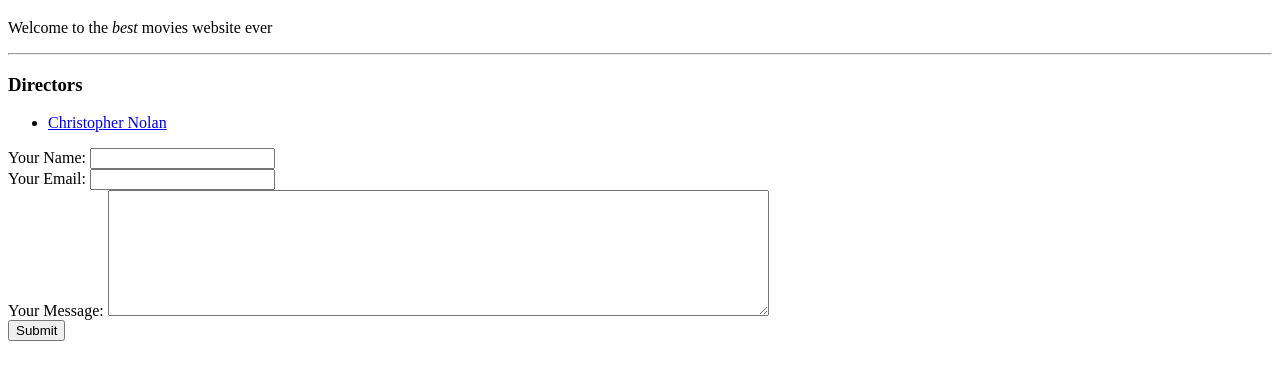
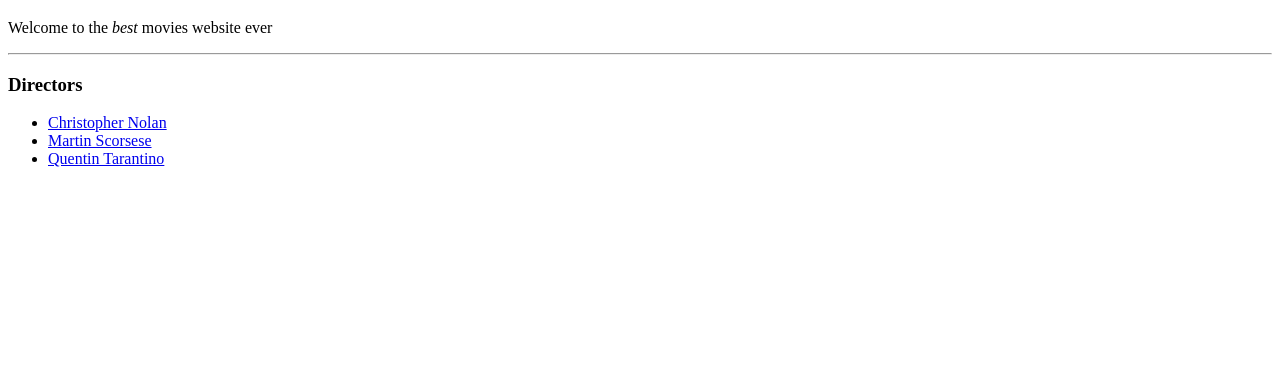
Before and after one commit to ibra33/Mavies, a plain HTML site: page index.html in a window 1280 px wide. Shown: the part 61-440 px from the top of the page. Drawn offline with Linux system fonts and the light colour scheme.

Commit message:
Add files via upload

```diff
--- a/index.html
+++ b/index.html
@@ -1,40 +1,25 @@
 <!DOCTYPE html>
 <html lang="en" dir="ltr">
   <head>
+
     <meta charset="utf-8">
     <title>Mavies</title>
-  </head>
-  <body>
-  <h1>Mavies</h1>
-  <p>Welcome to the <em>best</em> movies website ever</p>
-  <hr>
-  <h3>Directors</h3>
-  <ul>
-    <li><a href="Chris.html" target="_blank">Christopher Nolan</a></li>
-  </ul>
-
-  <form action="mailto:ibraheemhunaity5@gmail.com" method="post" enctype="text/plain">
-    <label>Your Name:</label>
-    <input type="text" name="name">
-    <br>
-    <label>Your Email:</label>
-    <input type="email" name="email">
-    <br>
-    <label >Your Message:</label>
-    <textarea name="Your Message:" rows="8" cols="80"></textarea>
-    <br>
-    <input type="submit">
-
-  </form>
+    <link rel="stylesheet" href="css/styles.css">
 
 
+  </head>
 
+  <body>
 
-
-
-
-
-
+   <h1>Mavies</h1>
+   <p>Welcome to the <em>best</em> movies website ever</p>
+   <hr>
+   <h3>Directors</h3>
+   <ul>
+    <li><a href="Chris.html" target="_blank">Christopher Nolan</a></li>
+    <li><a href="https://en.wikipedia.org/wiki/Martin_Scorsese" target="_blank">Martin Scorsese</a></li>
+    <li><a href="https://en.wikipedia.org/wiki/Quentin_Tarantino" target="_blank">Quentin Tarantino</a></li>
+   </ul>
 
   </body>
 </html>
```
Also changed, not shown: Chris.html (+2 -1 lines).
